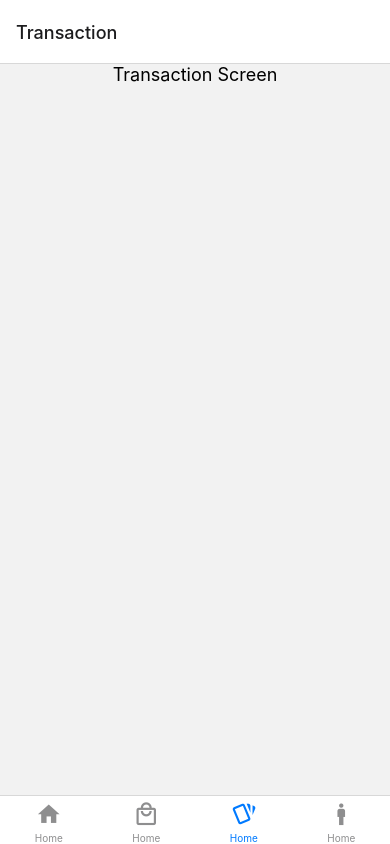
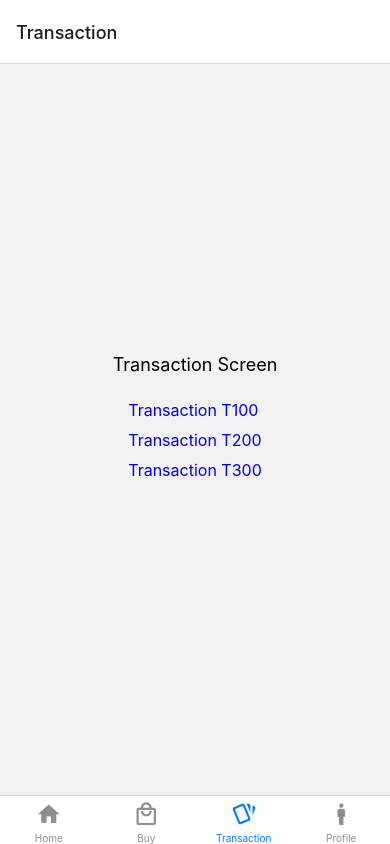
Before and after one commit to kivelz/react-native-transction, a React Native app: screen /Transaction in a window 390 px wide. Built offline with nearby package versions, Linux system fonts and the light colour scheme.

Commit message:
add notification modal

```diff
--- a/api/api.js
+++ b/api/api.js
@@ -1,6 +1,7 @@
 import React, { useEffect, useState } from 'react';
 import { View, Text, FlatList, TouchableOpacity } from 'react-native';
-import axios from 'axios';
+import { NavigationContainer, useNavigationContainerRef } from '@react-navigation/native';
+import Notification from '../app/view/screen/NotificationScreen'
 
 import customerData from  './data.json'
 
@@ -9,6 +10,9 @@ const TransactionData = props => {
   const [isLoading, setLoading] = useState(false);
   const [transaction, setTransaction] = useState(null);
   const [getError, setError] = useState(null);
+  const [isModalVisible, setModalVisible] = useState(false);
+
+
   const getData = () => {
     console.log('what',customerData)
     setLoading(true);
@@ -28,30 +32,27 @@ const TransactionData = props => {
       setLoading(true);
       getData();
   }, []);
-  console.log('isloading', isLoading);
-  console.log('transaction', transaction);
 
-const renderItem = ({ item, index }) => {
-    return (
-      <View key={index} style={{flex: 1}}>
+  const toggleModaL = () => {
+    setModalVisible(!isModalVisible);
+  }
 
-      </View>
-    )
-  }
   return(
-      <View style={{ flex:1, justifyContent:'center', alignItems:'center', alignSelf:'center', backgroundColor:'yellow'}}>
+    <View>
+<View>
           {isLoading ? <Text>Loading...</Text> :
           (
-            <View style={{}}>
-               <FlatList
-                  data={transaction}
-                  keyExtractor={({ id }) => id.toString()}
-                  renderItem={({ item }) => renderItem({item})}
+            <View style={{paddingVertical: 20}}>
+            {customerData.transactions.map((item, index) => (
+              <TouchableOpacity style={{marginVertical: 5}} onPress={() => toggleModaL()}>
+                       <Text style={{color:'#0000EE', fontSize:16}}>Transaction {item.id}</Text>
+              </TouchableOpacity>
+            ))}
+            </View>
+          )}
+    </View>
 
-              />
-            </View>
-
-          )}
+          <Notification isVisible={isModalVisible}/>
       </View>
   );
 };
--- a/app/navigation/tabs.js
+++ b/app/navigation/tabs.js
@@ -12,26 +12,26 @@ const Tab = createBottomTabNavigator();
 
 const Tabs = () => {
     return (
-        <Tab.Navigator
+     <Tab.Navigator
         screenOptions={{
             showLabel:false,
             style:{},
         }}
         >
-            <Tab.Screen name="Home" component={HomeScreen}  options={{
+       <Tab.Screen name="Home" component={HomeScreen}  options={{
           tabBarLabel: 'Home',
           tabBarIcon: ({ color }) => (
             <MaterialCommunityIcons name="home" color={color} size={26} />
           ),
         }} />
             <Tab.Screen name="Buy" component={BuyScreen} options={{
-          tabBarLabel: 'Home',
+          tabBarLabel: 'Buy',
           tabBarIcon: ({ color }) => (
             <MaterialCommunityIcons name="shopping-outline" color={color} size={26} />
           ),
         }}  />
             <Tab.Screen name="Transaction" component={TransactionScreen} options={{
-          tabBarLabel: 'Home',
+          tabBarLabel: 'Transaction',
           tabBarIcon: ({ color }) => (
             <MaterialCommunityIcons name="cards-outline" color={color} size={26} options={{
                 tabBarLabel: 'Home',
@@ -39,7 +39,7 @@ const Tabs = () => {
           ),
         }} />
             <Tab.Screen name="Profile" component={ProfileScreen} options={{
-          tabBarLabel: 'Home',
+          tabBarLabel: 'Profile',
           tabBarIcon: ({ color }) => (
             <MaterialCommunityIcons name="human-male" color={color} size={26} />
           ),
--- a/app/view/screen/NotificationScreen.js
+++ b/app/view/screen/NotificationScreen.js
@@ -1,14 +1,83 @@
-import { Text, View } from 'react-native'
-import React, { Component } from 'react'
+import React, { useState, useEffect } from "react";
+import { Alert, Modal, StyleSheet, Text, Pressable, View } from "react-native";
 
-export class NotificationScreen extends Component {
-  render() {
-    return (
-      <View>
-        <Text>NotificationScreen</Text>
-      </View>
-    )
+
+const Notification = (props) => {
+  const [modalVisible, setModalVisible] = useState(false);
+
+  useEffect(() => {{
+    setModalVisible(props.isVisible);
+  }}, [props.isVisible]);
+  return (
+    <View >
+      <Modal
+        animationType="slide"
+        transparent={false}
+        visible={modalVisible}
+        style={{margin: 0, flex:1, backgroundColor:'black'}}
+        onRequestClose={() => {
+          setModalVisible(!modalVisible);
+        }}
+      >
+        <View style={{flex: 1, justifyContent:'center'}}>
+          <View style={{flex: 1}}>
+            <Text style={styles.modalText}>Hello World!</Text>
+            <Pressable
+              style={[styles.button, styles.buttonClose]}
+              onPress={() => setModalVisible(!modalVisible)}
+            >
+              <Text style={styles.textStyle}>Hide Modal</Text>
+            </Pressable>
+          </View>
+        </View>
+      </Modal>
+
+    </View>
+  );
+};
+
+const styles = StyleSheet.create({
+  centeredView: {
+
+    justifyContent: "center",
+    alignItems: "center",
+    marginTop: 22
+  },
+  modalView: {
+    margin: 20,
+    backgroundColor: "black",
+    borderRadius: 20,
+    padding: 35,
+    alignItems: "center",
+    shadowColor: "#000",
+    shadowOffset: {
+      width: 0,
+      height: 2
+    },
+    shadowOpacity: 0.25,
+    shadowRadius: 4,
+    elevation: 5
+  },
+  button: {
+    borderRadius: 20,
+    padding: 10,
+    elevation: 2
+  },
+  buttonOpen: {
+    backgroundColor: "#F194FF",
+  },
+  buttonClose: {
+    backgroundColor: "#2196F3",
+  },
+  textStyle: {
+    color: "white",
+    fontWeight: "bold",
+    textAlign: "center"
+  },
+  modalText: {
+    marginBottom: 15,
+    textAlign: "center"
   }
-}
+});
 
-export default NotificationScreen
+export default Notification
--- a/app/view/screen/ProfileScreen.js
+++ b/app/view/screen/ProfileScreen.js
@@ -3,9 +3,11 @@ import React, { Component } from 'react'
 
 export class ProfileScreen extends Component {
   render() {
+    const {navigate} = this.props.navigation.navigate;
     return (
       <View style={{flex: 1, alignItems:'center', flexGrow: 1, justifyContent:'center'}}>
       <Text style={{fontSize: 18}}>Profile Screen</Text>
+      <Text onPress={() =>this.props.navigation.navigate("NotificationScreen")} >Link To NotificationScreen</Text>
     </View>
     )
   }
--- a/app/view/screen/TransactionScreen.js
+++ b/app/view/screen/TransactionScreen.js
@@ -1,13 +1,17 @@
 import { Text, View } from 'react-native'
 import React, { Component } from 'react'
 import TransactionData from '../../../api/api'
+import { StackNavigator } from 'react-navigation';
 
 export class TransactionScreen extends Component {
   render() {
+    const { navigate } = this.props.navigation;
+    console.log('navigation',this.props.navigation);
     return (
       <View style={{flex: 1, alignItems:'center',  justifyContent:'center',}}>
-      <Text style={{fontSize: 18}}>Transaction Screen</Text>
-       <TransactionData/>
+      <Text onPress={() => this.props.navigation.navigate('Home')} style={{fontSize: 18}}>Transaction Screen</Text>
+
+       <TransactionData navigation={this.props.navigation}/>
 
     </View>
     )
```
Also changed, not shown: app/view/screen/DetailScreen.js (added, +14 -0 lines).
